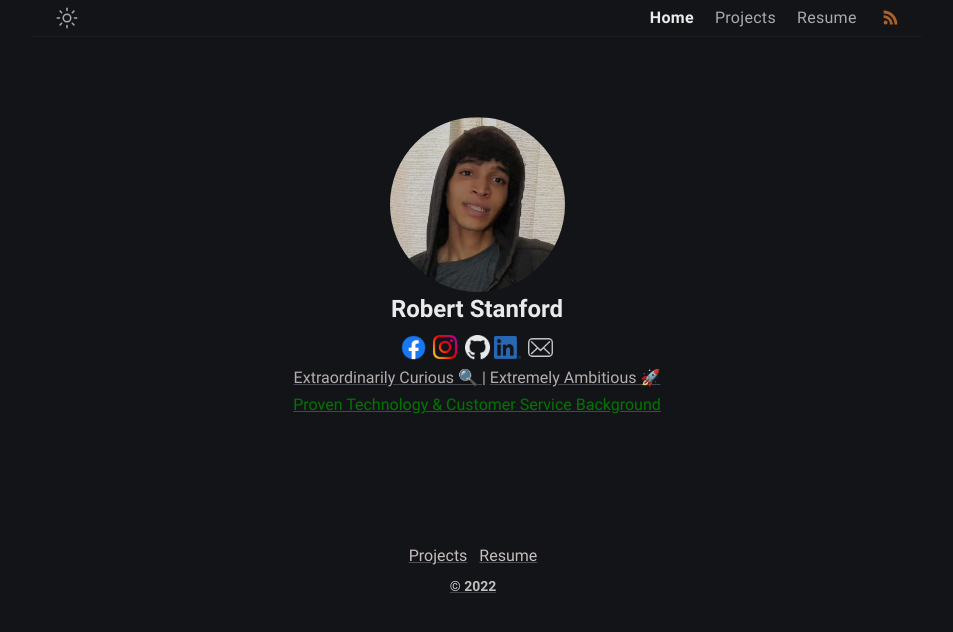
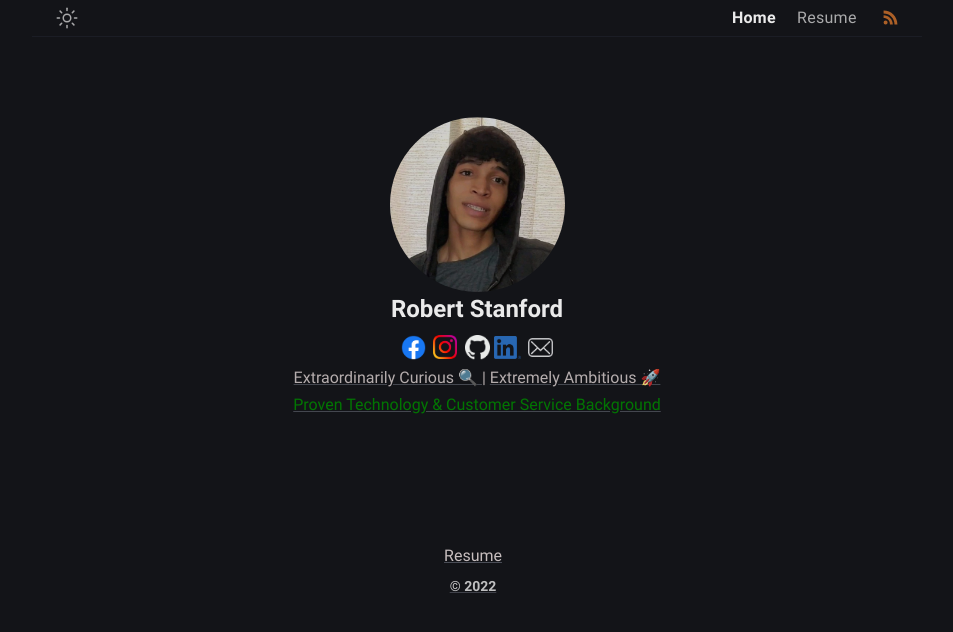
Before and after one commit to shmor3/personal-site, a Jekyll site: the page built from index.md, in a window 1280 px wide. Shown: the top 632 px of the page, without its empty margins (163-1116 px from the left). Built offline with Jekyll 4.4.1, drawn with Linux system fonts in a browser that asks for light colours.

Commit message:
Footer and Navbar Updates

```diff
--- a/_data/menus.yml
+++ b/_data/menus.yml
@@ -1,9 +1,5 @@
 - title: Home
   url: /
-  external: false
-
-- title: Projects
-  url: /projects/#search
   external: false
 
 - title: Resume
--- a/_includes/footer.html
+++ b/_includes/footer.html
@@ -1,5 +1,4 @@
 <footer class="footer">
-  <a class="footer-link" href="/projects/#search">Projects</a>
   <a class="footer-link" href="/pdf/#Resume">Resume</href></a>
   <small class="footer_copyright">
       <span class="footer_item"><a class="footer-link" href="/">&copy; 2022</a></span>
```
Also changed, not shown: 7 other files.
